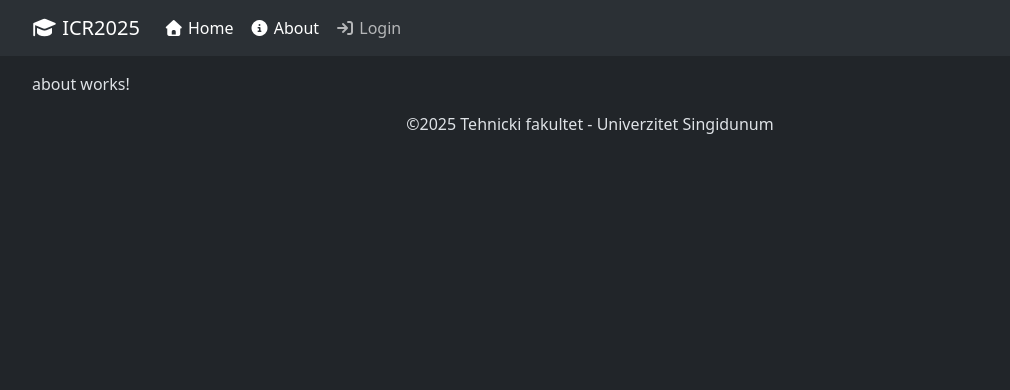
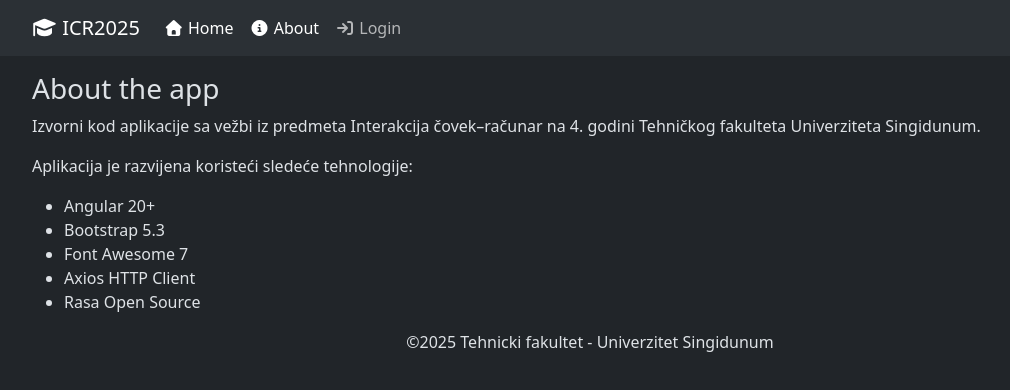
Before and after one commit to zeljkovicm/icr, an Angular app: page /about in a window 1280 px wide. Shown: the top 390 px of the page, without its empty margins (50-1060 px from the left). Built offline with nearby package versions, Linux system fonts and the light colour scheme.

Commit message:
Updating README and adding About page.

```diff
--- a/src/app/about/about.html
+++ b/src/app/about/about.html
@@ -1 +1,11 @@
-<p>about works!</p>
+<h1 class="h3">About the app</h1>
+<p>Izvorni kod aplikacije sa vežbi iz predmeta Interakcija čovek–računar na 4. godini Tehničkog fakulteta Univerziteta
+    Singidunum.</p>
+<p>Aplikacija je razvijena koristeći sledeće tehnologije:</p>
+<ul>
+    <li>Angular 20+</li>
+    <li>Bootstrap 5.3</li>
+    <li>Font Awesome 7</li>
+    <li>Axios HTTP Client</li>
+    <li>Rasa Open Source</li>
+</ul>
```
Also changed, not shown: 1 other file (tests, documents, lock files or other folders).
